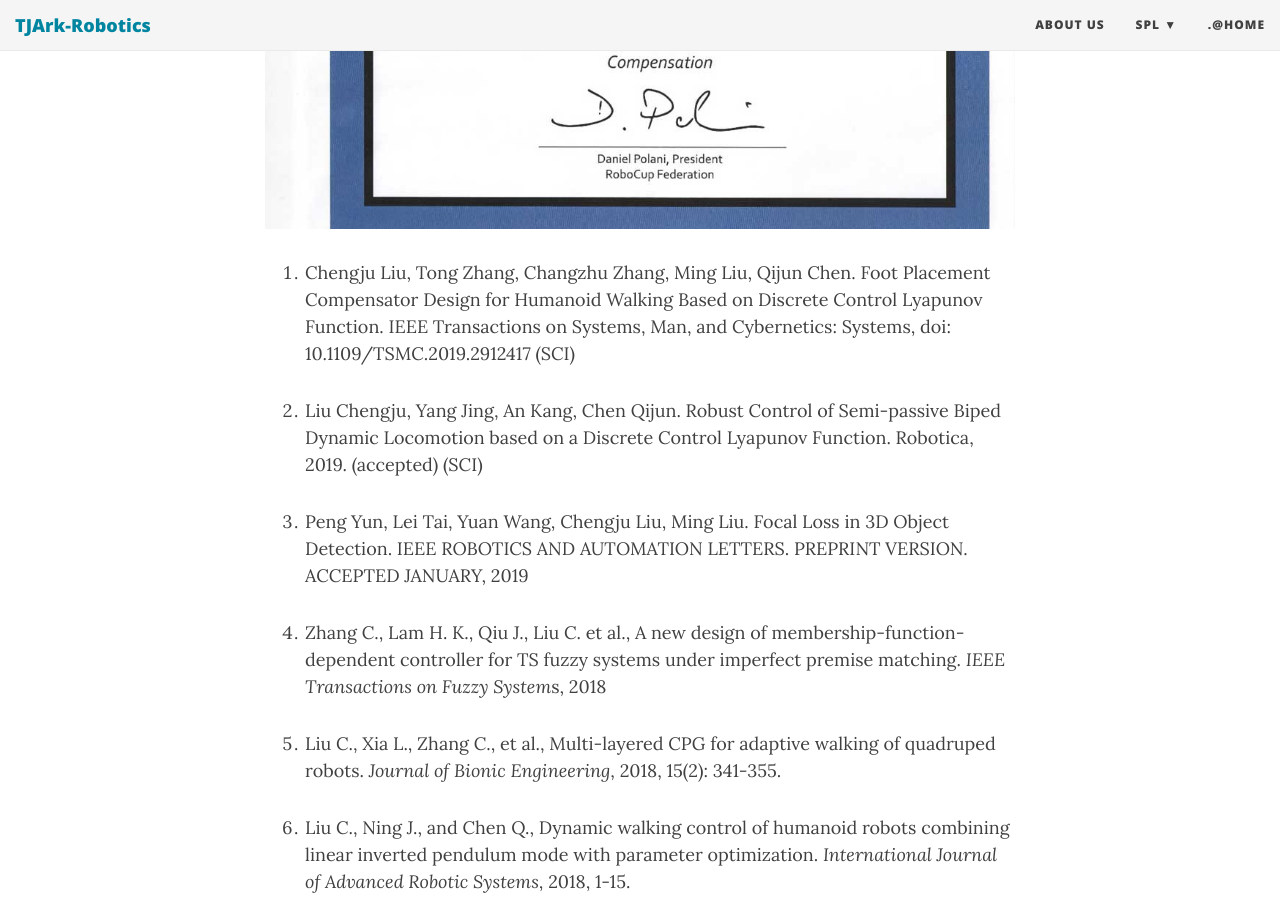
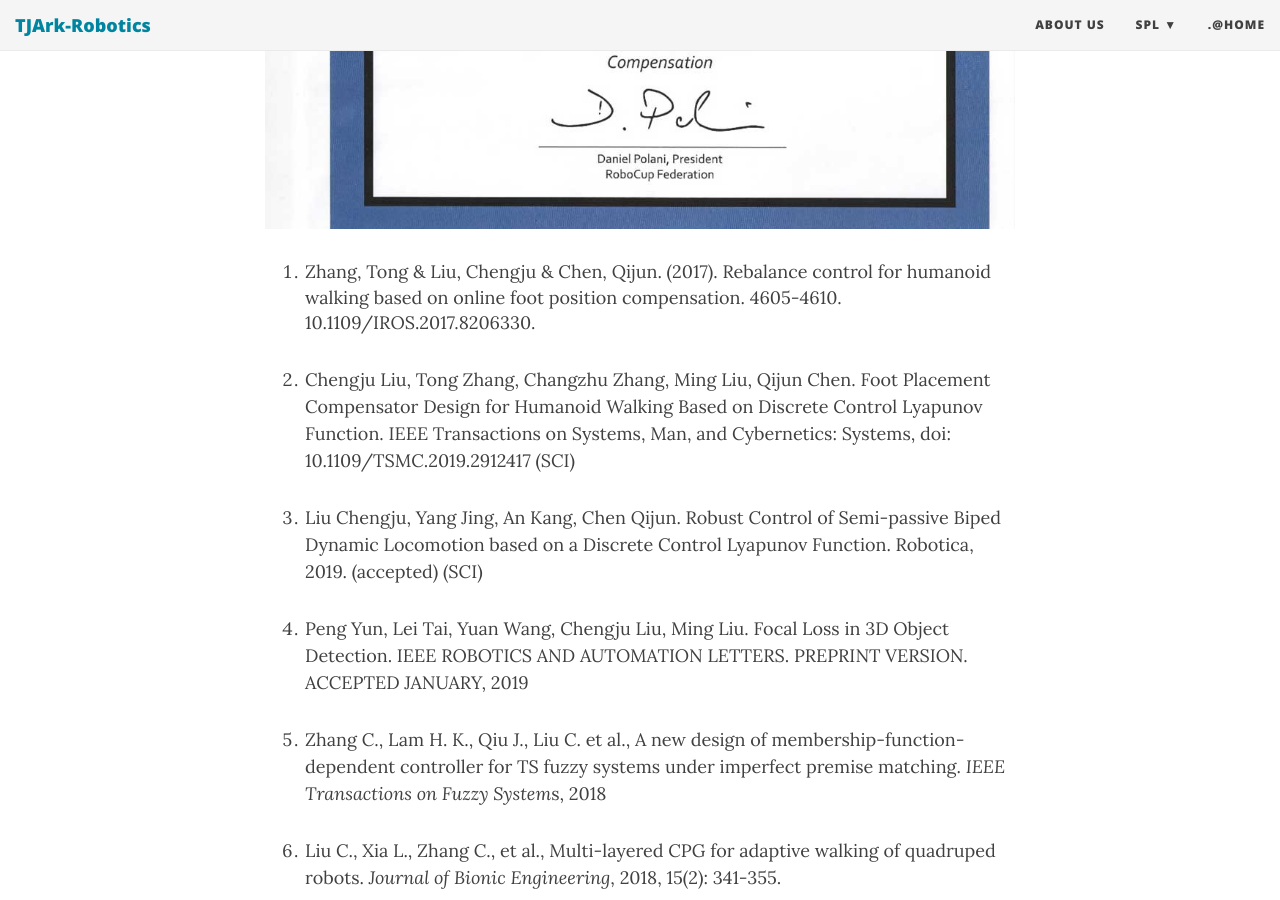
Before and after one commit to TJArk-Robotics/tjark-robotics.github.io, a Jekyll site: the page built from file/Pepper/TJArk@Home.md, in a window 1280 px wide and 900 px high, scrolled down 6485 px. Built offline with Jekyll 4.4.1, drawn with Linux system fonts in a browser that asks for light colours; nearby versions of some CDN libraries.

Commit message:
blahblah

```diff
--- a/file/Pepper/TJArk@Home.md
+++ b/file/Pepper/TJArk@Home.md
@@ -91,7 +91,8 @@
 
 ![IROS2017](../../../img/pepper/new31.jpg)
 
-1. Chengju Liu, Tong Zhang, Changzhu Zhang, Ming Liu, Qijun Chen. Foot Placement Compensator Design for Humanoid Walking Based on Discrete Control Lyapunov Function. IEEE Transactions on Systems, Man, and Cybernetics: Systems, doi: 10.1109/TSMC.2019.2912417 (SCI)
+1. Zhang, Tong & Liu, Chengju & Chen, Qijun. (2017). Rebalance control for humanoid walking based on online foot position compensation. 4605-4610. 10.1109/IROS.2017.8206330.
+2. Chengju Liu, Tong Zhang, Changzhu Zhang, Ming Liu, Qijun Chen. Foot Placement Compensator Design for Humanoid Walking Based on Discrete Control Lyapunov Function. IEEE Transactions on Systems, Man, and Cybernetics: Systems, doi: 10.1109/TSMC.2019.2912417 (SCI)
 
 2. Liu Chengju, Yang Jing, An Kang, Chen Qijun. Robust Control of Semi-passive Biped Dynamic Locomotion based on a Discrete Control Lyapunov Function. Robotica, 2019. (accepted) (SCI)
 
```
